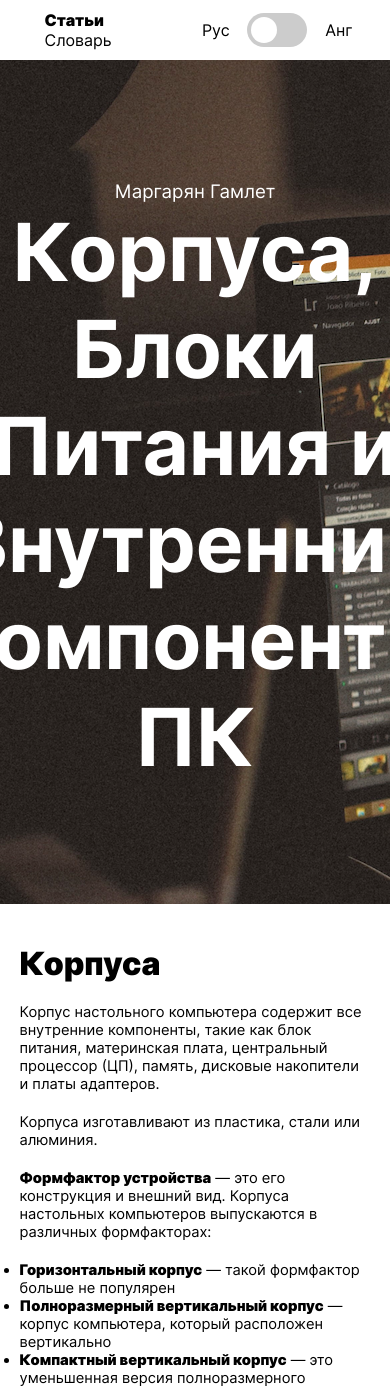
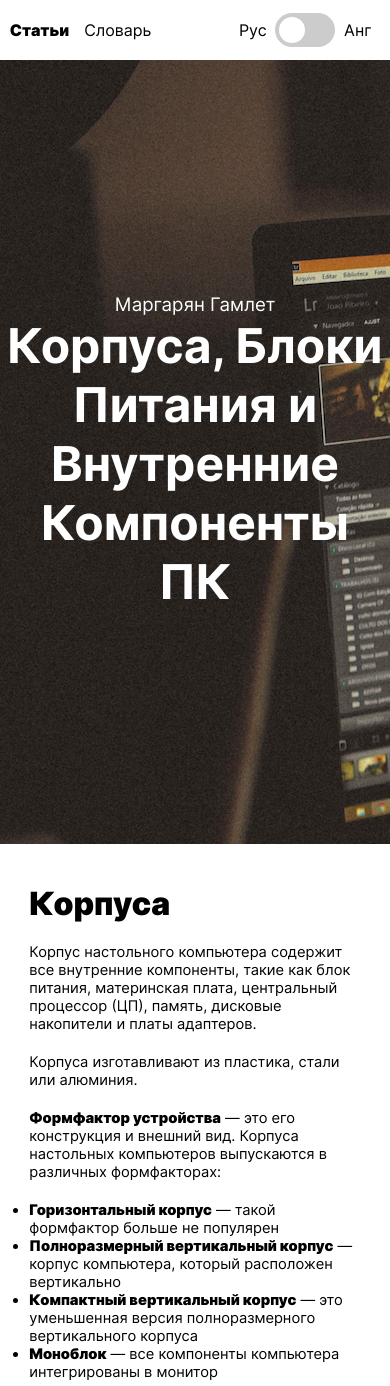
Before and after one commit to MrMargaryan/Youlang-articles, a PHP site: page / in a window 390 px wide; the page is wider, and only the part inside the window is pictured. Shown: the top 1386 px of that part. Run offline with PHP 8.4, Linux system fonts and the light colour scheme.

Commit message:
for mobile and tablets

```diff
--- a/site/style.css
+++ b/site/style.css
@@ -187,6 +187,10 @@ a:hover {
     text-decoration: underline;
 }
 
+a:active {
+    color: #666;
+}
+
 .switch {
     position: relative;
     display: inline-block;
@@ -263,12 +267,17 @@ header {
     flex-direction: row;
     justify-content: space-evenly;
     align-items: center;
-    width: 200px;
+    /* width: 200px; */
+    width: 150px;
 }
 
 menu a {
     float: left;
-    margin-left: 25px;
+    margin-right: 25px;
+}
+
+menu a:last-of-type {
+    margin-right: 0;
 }
 
 a.active {
@@ -289,7 +298,7 @@ main {
 
 .article {
     max-width: 800px;
-    width: 90%;
+    width: 85%;
 }
 
 .heading {
@@ -299,7 +308,7 @@ main {
     align-items: center;
     color: #fff;
     width: 100vw;
-    height: 100vh;
+    height: calc(100vh - 60px);
     background-image: url(img/desktop/article_main.png);
     text-align: center;
     background-attachment: fixed;
@@ -332,3 +341,45 @@ h2 {
     font-size: 24pt;
     font-weight: 900;
 }
+
+@media screen and (max-width: 700px) {
+    .row {
+        width: 95%;
+        /* font-size: 12pt; */
+    }
+
+    menu a {
+        margin-right: 15px;
+    }
+
+    h1 {
+        font-size: 36pt;
+    }
+}
+
+@media screen and (max-width: 350px) {
+    header {
+        height: 50px;
+    }
+
+    .heading {
+        height: calc(100vh - 50px);
+    }
+
+    .row {
+        width: 95%;
+        font-size: 10pt;
+    }
+
+    h1 {
+        font-size: 30pt;
+    }
+
+    h6.author {
+        font-size: 12pt;
+    }
+
+    h2 {
+        font-size: 20pt;
+    }
+}
```
